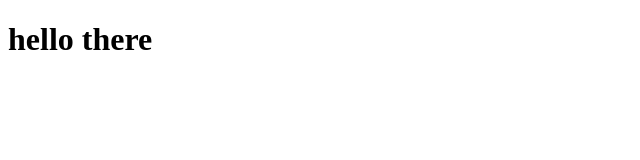
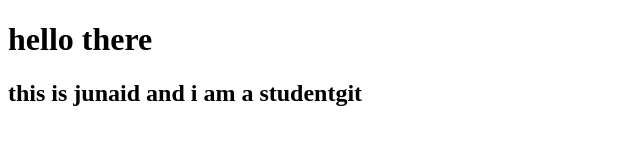
Before and after one commit to junaid50905/learn-git, a plain HTML site: page index.html in a window 1280 px wide. Shown: the whole page, without its empty margins (0-640 px from the left). Drawn offline with Linux system fonts and the light colour scheme.

Commit message:
write name and profession

```diff
--- a/index.html
+++ b/index.html
@@ -11,6 +11,7 @@
 <body>
 
     <h1>hello there</h1>
+    <h2>this is junaid and i am a studentgit</h2>
 
 </body>
 
```
